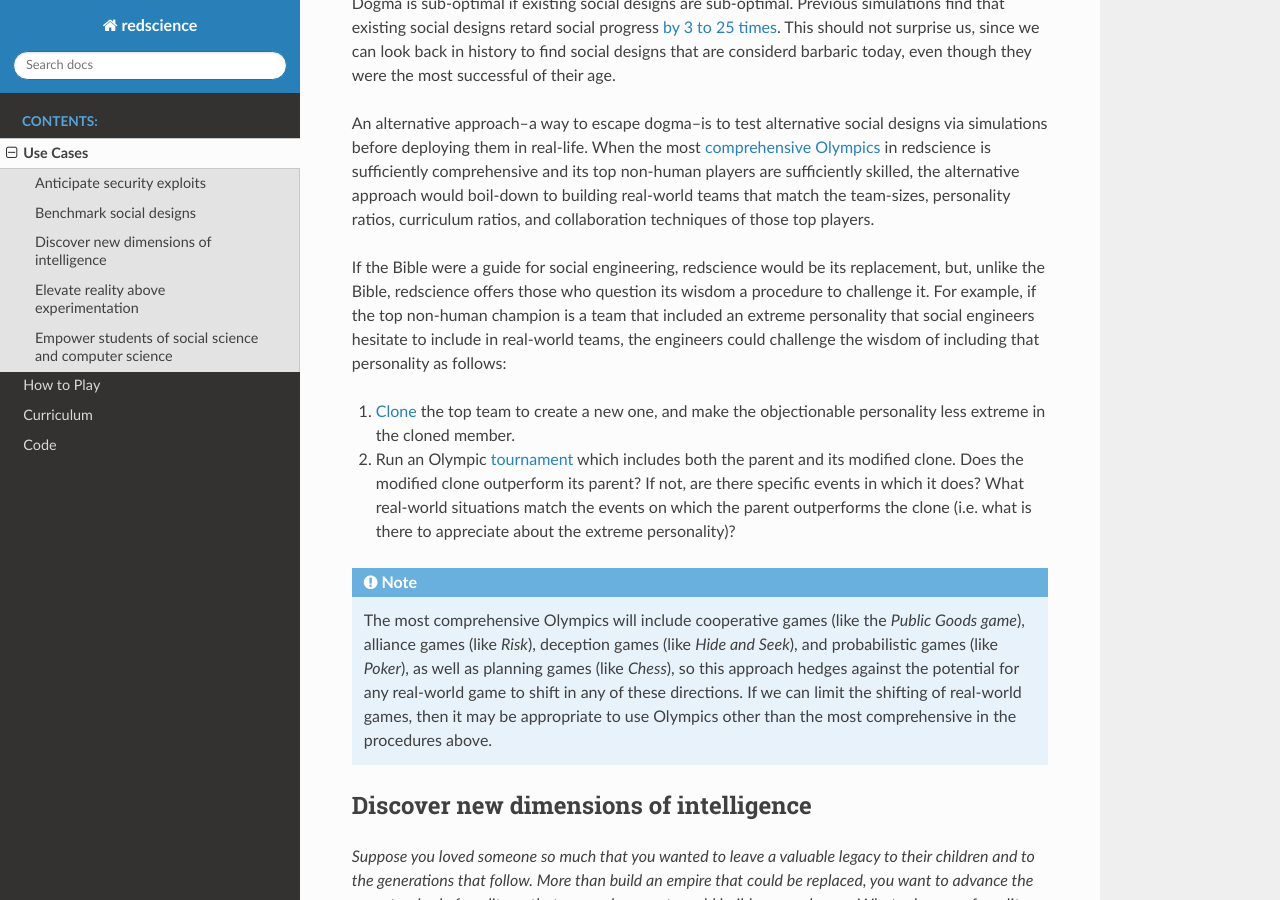
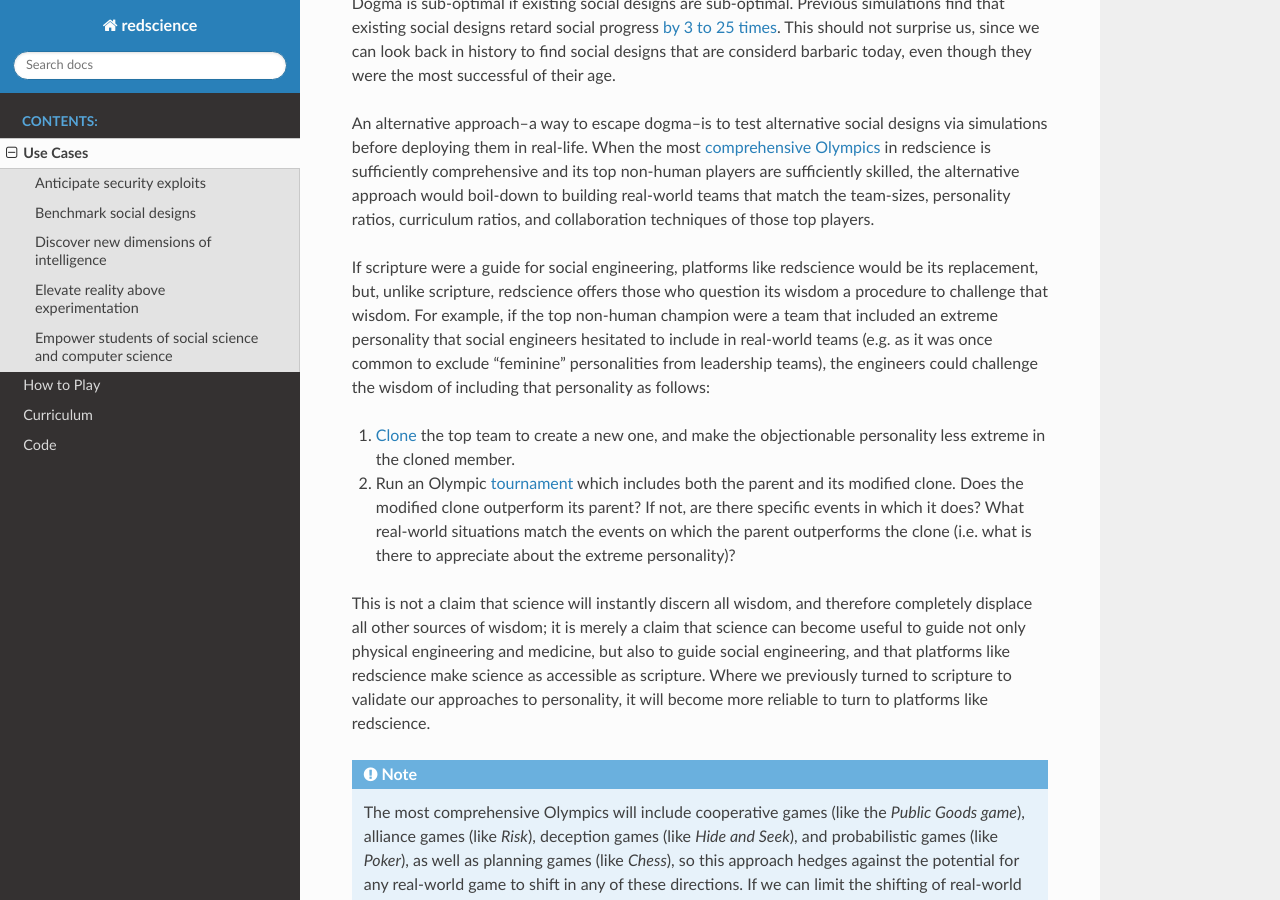
Before and after one commit to ChrisSantosLang/redscience, a Sphinx documentation site: the page built from docs/source/usecases.rst, in a window 1280 px wide and 900 px high, scrolled down 1538 px. Built offline with Sphinx 7.4.7 and the Read the Docs theme 2.0.0, drawn with Linux system fonts in a browser that asks for light colours.

Commit message:
Update usecases.rst

```diff
--- a/docs/source/usecases.rst
+++ b/docs/source/usecases.rst
@@ -81,12 +81,14 @@ skilled, the alternative approach would boil-down to building real-world teams
 that match the team-sizes, personality ratios, curriculum ratios, and
 collaboration techniques of those top players.
 
-If the Bible were a guide for social engineering, redscience would be its
-replacement, but, unlike the Bible,
-redscience offers those who question its wisdom a procedure to challenge it.
-For example, if the top non-human champion is a team that included an extreme
-personality that social engineers hesitate to include in real-world teams, the
-engineers could challenge the wisdom of including that personality as follows:
+If scripture were a guide for social engineering, platforms like redscience
+would be its replacement, but, unlike scripture,
+redscience offers those who question its wisdom a procedure to challenge that
+wisdom. For example, if the top non-human champion were a team that included
+an extreme personality that social engineers hesitated to include in real-world
+teams (e.g. as it was once common to exclude "feminine" personalities from
+leadership teams), the engineers could challenge the wisdom of including that
+personality as follows:
 
 #. :doc:`Clone <playerfactory>` the top team to create a new one, and make the
    objectionable personality less extreme in the cloned member.
@@ -95,6 +97,14 @@ engineers could challenge the wisdom of including that personality as follows:
    outperform its parent? If not, are there specific events in which it does?
    What real-world situations match the events on which the parent outperforms
    the clone (i.e. what is there to appreciate about the extreme personality)?
+
+This is not a claim that science will instantly discern all wisdom,
+and therefore completely displace all other sources of wisdom; it is merely a
+claim that science can become useful to guide not only physical engineering
+and medicine, but also to guide social engineering, and that platforms like
+redscience make science as accessible as scripture. Where we previously turned
+to scripture to validate our approaches to personality, it will become more
+reliable to turn to platforms like redscience.
 
 .. Note:: The most comprehensive Olympics will include cooperative games
   (like the *Public Goods game*), alliance games (like *Risk*), deception
```
